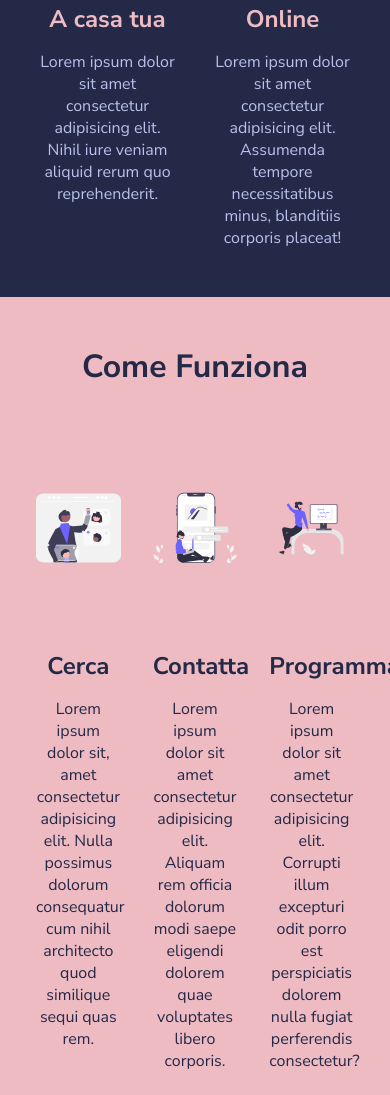
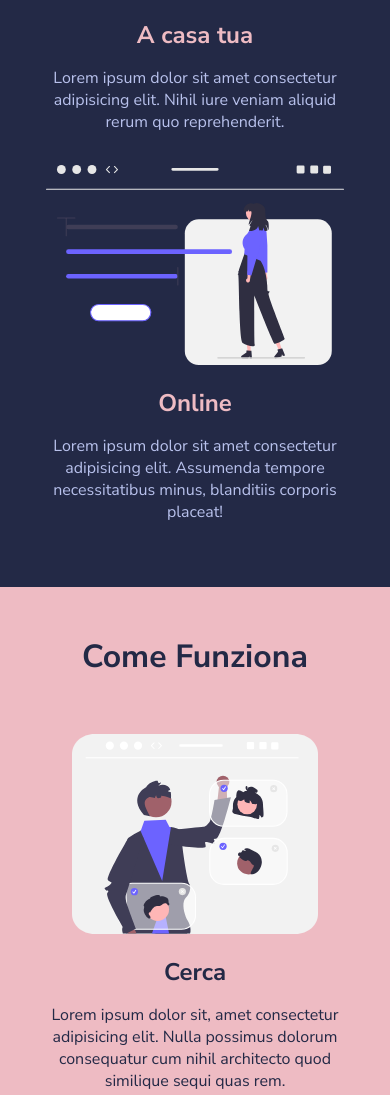
Before and after one commit to Antek93/html-css-resp-wannabe, a plain HTML site: page index.html in a window 390 px wide. Shown: the part 452-1547 px from the top of the page. Drawn offline with Linux system fonts and the light colour scheme.

Commit message:
aggiunti 768 e 480px

```diff
--- a/css/style.css
+++ b/css/style.css
@@ -142,4 +142,45 @@ img {
         width: 100vw;
     }
 
+    .body {
+        background-color: rgba(34,34,34,255);
+    }
+
+    .container > .row {
+        display: flex;
+        flex-direction: column;
+        align-items: center;
+
+    }
+
+    .container .col {
+        width: 100%;
+    }
+
+    .lessons {
+        margin: 0rem 0;
+        padding: 0 0 3rem 0;
+        background-color: #232946;
+    }
+
+    .steps {
+        margin: 0rem 0;
+        padding: 3rem 0;
+        background: #eebbc3;
+    }
+
+
+    .why-us {
+        margin: 0rem 0;
+        padding: 3rem 0;
+        background-color: rgba(34,34,34,255);
+    }
+
+    .container .card {
+        padding: 1rem 0;
+    }
+
+
+
+
 }
```
